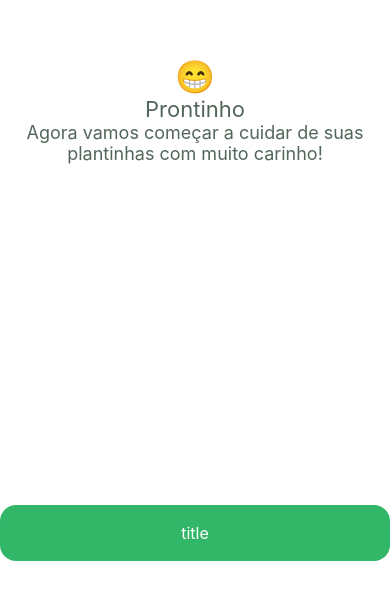
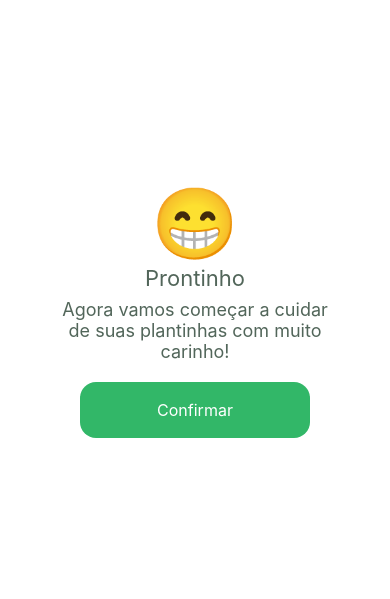
Before and after one commit to RicardinhoFilho/PlantManager, a React Native app: screen /Confirmation in a window 390 px wide. Shown: the part 113-712 px from the top of the page. Built offline with nearby package versions, Linux system fonts and the light colour scheme.

Commit message:
Finalizing confirmation

```diff
--- a/src/pages/Confirmation.tsx
+++ b/src/pages/Confirmation.tsx
@@ -1,10 +1,10 @@
 import React, { useState } from 'react';
-import{ StyleSheet, SafeAreaView, Text, View} from "react-native";
-import {Button} from "../Components/Button";
+import { StyleSheet, SafeAreaView, Text, View } from "react-native";
+import { Button } from "../Components/Button";
 import colors from '../styles/colors';
 
 
-export const  Confirmation = ()=>{
+export const Confirmation = () => {
     return (
         <SafeAreaView style={styles.container}>
 
@@ -12,11 +12,13 @@ export const  Confirmation = ()=>{
                 <Text style={styles.emoji}>😁</Text>
                 <Text style={styles.title}>Prontinho</Text>
                 <Text style={styles.subtitle}>Agora vamos começar a cuidar de suas plantinhas com muito carinho!</Text>
+
+                <View style={styles.footer}>
+                    <Button title="Confirmar" />
+                </View>
             </View>
 
-            <View style={styles.footer}>
-                <Button title="title"/>
-            </View>
+
 
         </SafeAreaView>
     )
@@ -24,27 +26,37 @@ export const  Confirmation = ()=>{
 
 const styles = StyleSheet.create({
     container: {
-        flex:1,
+        flex: 1,
         alignItems: "center",
-        justifyContent:"space-around"
+        justifyContent: "space-around"
+    },
+    content: {
+        flex: 1,
+        justifyContent: "center",
+        alignItems: "center",
+        width: "100%",
+        padding: 30
     },
     title: {
-        fontSize:22,
+        fontSize: 22,
         textAlign: "center",
-        color:colors.heading
+        color: colors.heading
 
     },
     subtitle: {
-       textAlign: "center",
-       fontSize: 18,
-       paddingHorizontal: 20,
-       color: colors.heading
+        textAlign: "center",
+        fontSize: 18,
+        marginTop:8,
+        paddingHorizontal: 20,
+        color: colors.heading
     },
-    emoji:{
-        fontSize:32,
+    emoji: {
+        fontSize: 70,
         textAlign: "center",
     },
     footer: {
-        width:"100%"
+        width: "100%",
+        marginTop:20,
+        paddingHorizontal: 50
     }
 })
```
